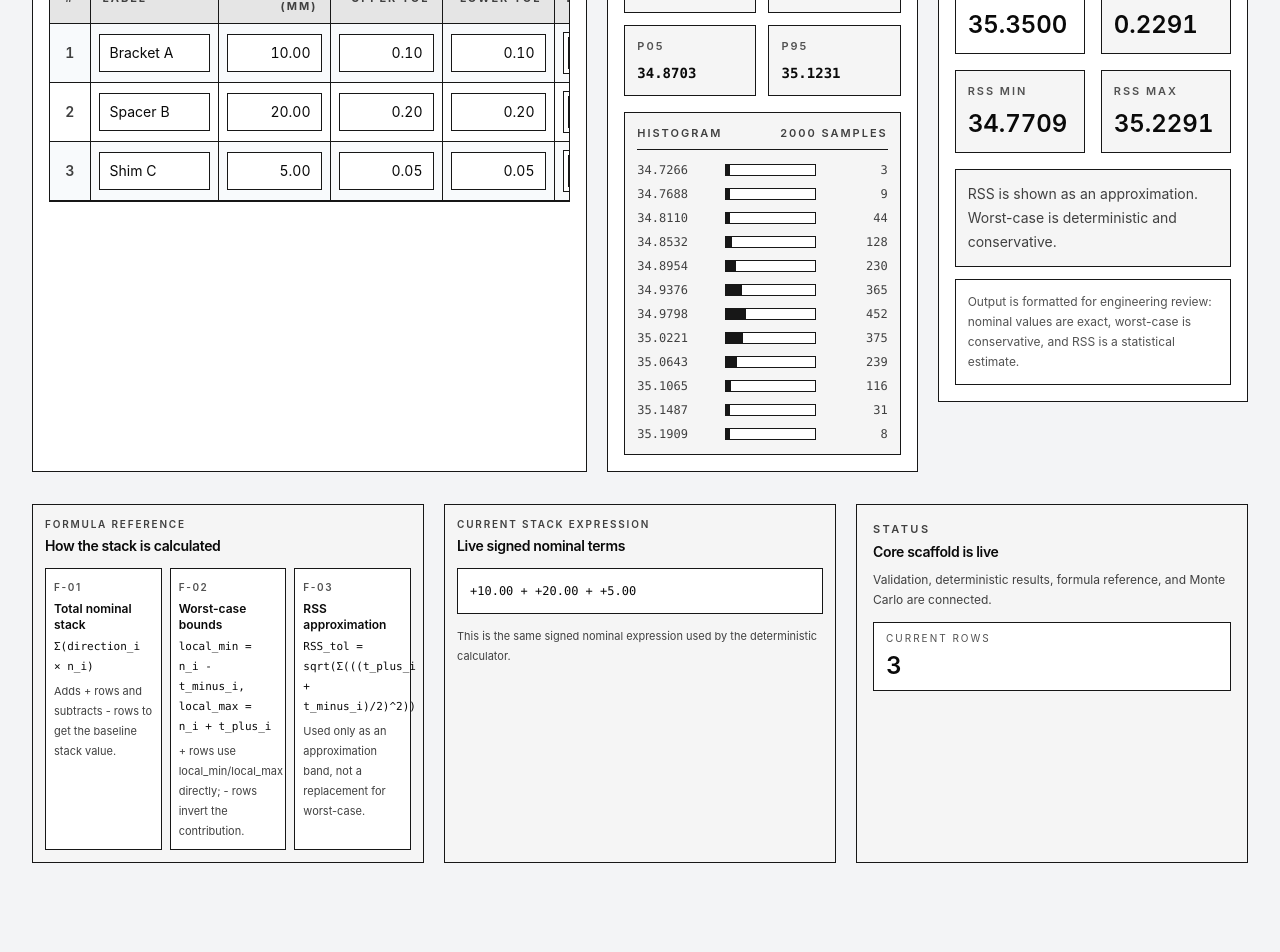
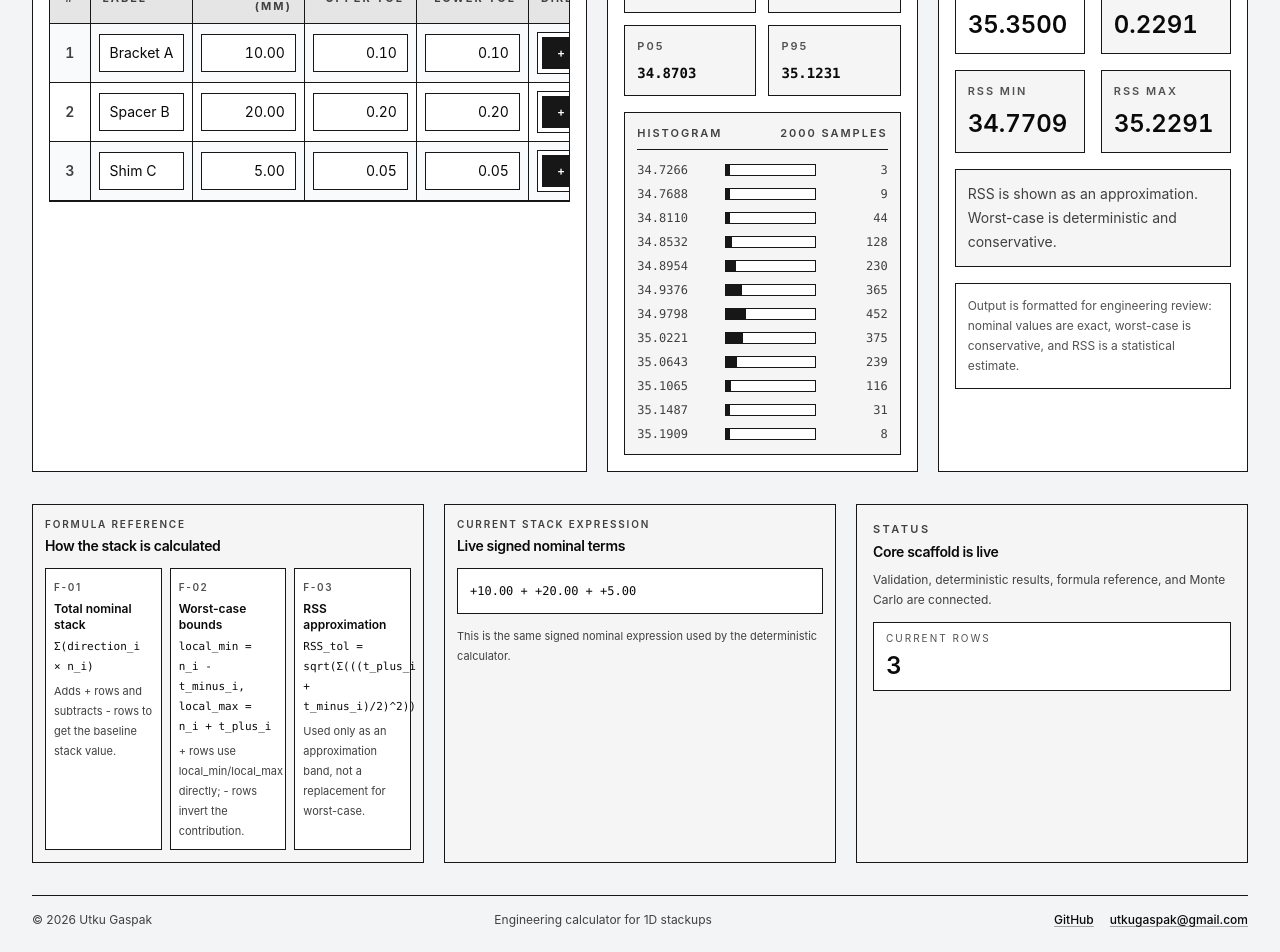
Before and after one commit to utku-gaspak/tolerance-stackup-analyser, a Next.js app: page / in a window 1280 px wide. Shown: the part 625-1577 px from the top of the page. Before the commit the page ends 1512 px from the top, so only its background shows below. Built offline with nearby package versions, Linux system fonts and the light colour scheme.

Commit message:
ui: refine footer and panel alignment

```diff
--- a/app/page.tsx
+++ b/app/page.tsx
@@ -93,7 +93,7 @@ export default function Home() {
         </div>
       </section>
 
-      <section className="grid gap-5 xl:grid-cols-[minmax(0,1.7fr)_minmax(0,0.95fr)_minmax(0,0.95fr)]">
+      <section className="grid items-stretch gap-5 xl:grid-cols-[minmax(0,1.7fr)_minmax(0,0.95fr)_minmax(0,0.95fr)]">
         <StackTable
           rows={rows}
           onAddRow={addRow}
@@ -106,7 +106,7 @@ export default function Home() {
 
         <MonteCarloPanel rows={validation.parsedRows} isValid={validation.isValid} />
 
-        <div className="flex flex-col gap-6">
+        <div className="flex h-full flex-col gap-6">
           <ResultsPanel
             result={result}
             isValid={validation.isValid}
@@ -132,6 +132,29 @@ export default function Home() {
           </div>
         </aside>
       </section>
+
+      <footer className="border-t border-neutral-900 pt-4 text-xs text-neutral-700">
+        <div className="flex flex-col gap-2 sm:flex-row sm:items-center sm:justify-between">
+          <p className="text-neutral-700">&copy; 2026 Utku Gaspak</p>
+          <p className="text-neutral-700">Engineering calculator for 1D stackups</p>
+          <div className="flex flex-wrap gap-4">
+            <a
+              href="https://github.com/utku-gaspak"
+              target="_blank"
+              rel="noreferrer"
+              className="font-medium text-neutral-950 underline decoration-neutral-400 decoration-1 underline-offset-2 hover:decoration-neutral-900"
+            >
+              GitHub
+            </a>
+            <a
+              href="mailto:utkugaspak@gmail.com"
+              className="font-medium text-neutral-950 underline decoration-neutral-400 decoration-1 underline-offset-2 hover:decoration-neutral-900"
+            >
+              utkugaspak@gmail.com
+            </a>
+          </div>
+        </div>
+      </footer>
     </main>
   );
 }
--- a/components/ResultsPanel.tsx
+++ b/components/ResultsPanel.tsx
@@ -11,7 +11,7 @@ interface ResultsPanelProps {
 
 export function ResultsPanel({ result, isValid, errorCount, errors, zeroToleranceRows }: ResultsPanelProps) {
   return (
-    <section className="border border-neutral-900 bg-white p-4">
+    <section className="flex h-full flex-col border border-neutral-900 bg-white p-4">
       <div className="flex items-start justify-between gap-4 border-b border-neutral-900 pb-3">
         <div>
           <h2 className="text-lg font-semibold tracking-tight text-neutral-950">Results</h2>
@@ -41,7 +41,7 @@ export function ResultsPanel({ result, isValid, errorCount, errors, zeroToleranc
       ) : null}
 
       {result ? (
-        <div className="mt-6 grid gap-4 sm:grid-cols-2">
+        <div className="mt-6 grid auto-rows-min items-start content-start gap-4 sm:grid-cols-2">
           <MetricCard label="Total nominal" value={formatNumber(result.totalNominal)} accent="slate" />
           <MetricCard label="Worst-case min" value={formatNumber(result.worstCaseMin)} accent="blue" />
           <MetricCard label="Worst-case max" value={formatNumber(result.worstCaseMax)} accent="blue" />
@@ -51,20 +51,22 @@ export function ResultsPanel({ result, isValid, errorCount, errors, zeroToleranc
         </div>
       ) : null}
 
-      <div className="mt-4 border border-neutral-900 bg-neutral-100 p-3 text-sm leading-6 text-neutral-700">
+      <div className="mt-4 space-y-4">
+        <div className="border border-neutral-900 bg-neutral-100 p-3 text-sm leading-6 text-neutral-700">
           RSS is shown as an approximation. Worst-case is deterministic and conservative.
         </div>
 
-      <div className="mt-3 border border-neutral-900 bg-white p-3 text-xs leading-5 text-neutral-600">
+        <div className="border border-neutral-900 bg-white p-3 text-xs leading-5 text-neutral-600">
           Output is formatted for engineering review: nominal values are exact, worst-case is conservative, and RSS is a
           statistical estimate.
         </div>
 
         {isValid && zeroToleranceRows > 0 ? (
-        <div className="mt-3 border border-neutral-900 bg-neutral-100 p-3 text-sm leading-6 text-neutral-800">
+          <div className="border border-neutral-900 bg-neutral-100 p-3 text-sm leading-6 text-neutral-800">
             {zeroToleranceRows} row{zeroToleranceRows === 1 ? "" : "s"} use zero tolerance and remain valid.
           </div>
         ) : null}
+      </div>
     </section>
   );
 }
--- a/components/StackTable.tsx
+++ b/components/StackTable.tsx
@@ -74,12 +74,12 @@ export function StackTable({
           <table className="w-full table-fixed border-collapse">
             <colgroup>
               <col className="w-10" />
-              <col className="w-[16%] min-w-[8rem]" />
+              <col className="w-[12.8%] min-w-[6.4rem]" />
               <col className="w-28" />
               <col className="w-28" />
               <col className="w-28" />
-              <col className="w-40" />
-              <col className="w-36" />
+              <col className="w-[6.75rem]" />
+              <col className="w-[8.1rem]" />
               <col className="w-24" />
             </colgroup>
             <thead className="bg-neutral-200 text-[11px] font-semibold uppercase tracking-[0.18em] text-neutral-700">
```
Lines whose indentation alone changed are shown as unchanged.
